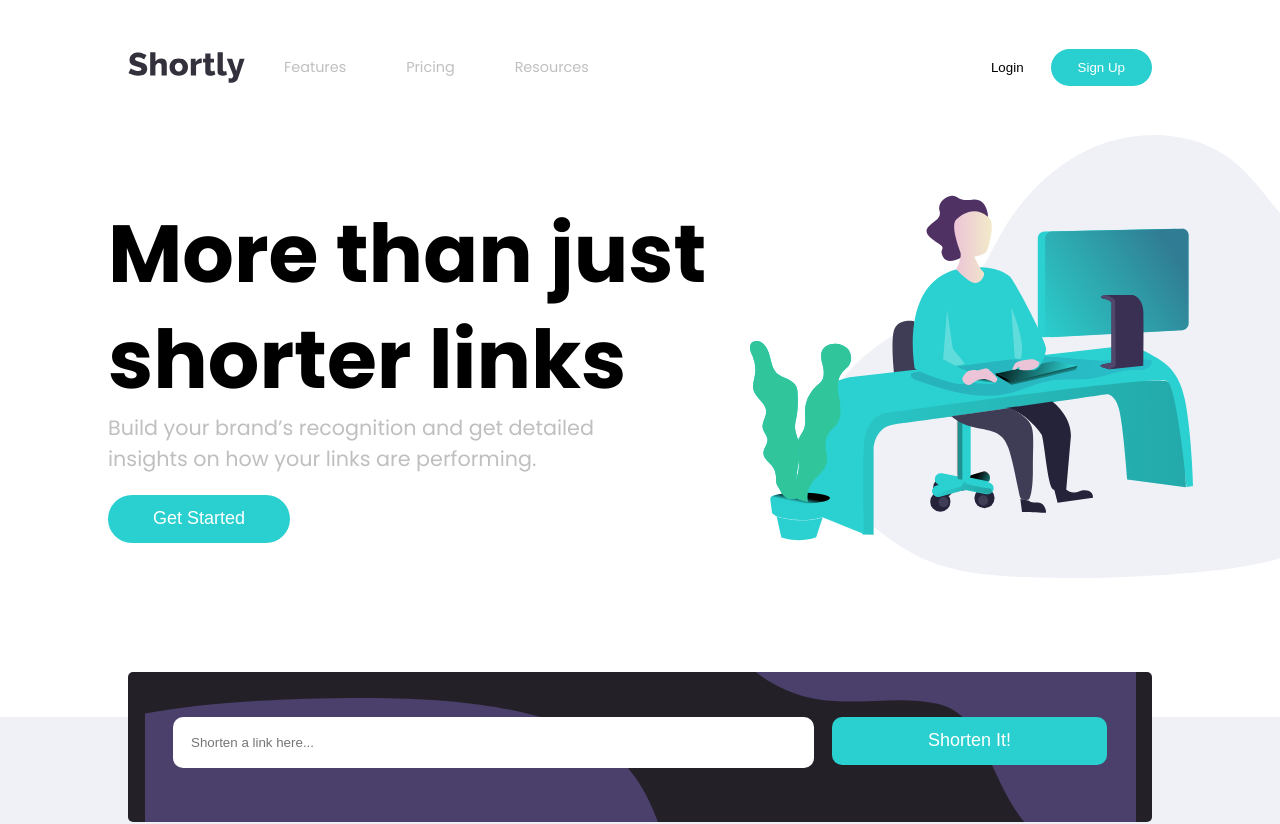
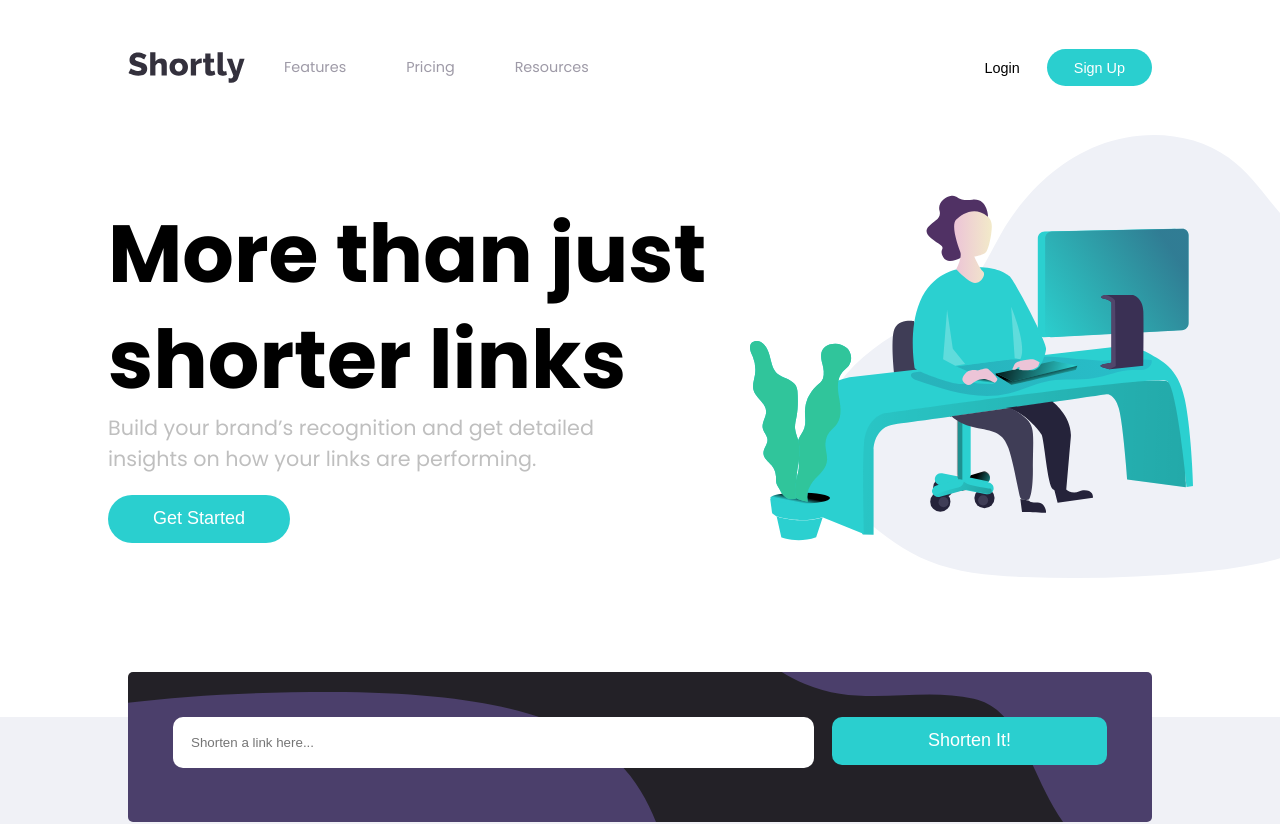
Before and after one commit to abe-m1/url-shortening-webpage, a Vue app: page / in a window 1280 px wide. Shown: the top 824 px of the page. Built offline with nearby package versions, Linux system fonts and the light colour scheme.

Commit message:
header fixex

```diff
--- a/src/components/Footer.vue
+++ b/src/components/Footer.vue
@@ -68,7 +68,7 @@ export default {
   width: 13rem;
 
   @include respond(tab-port) {
-    height: 4.3rem;
+    height: 4.1rem;
     margin-top: 4rem;
   }
 }
--- a/src/components/Header.vue
+++ b/src/components/Header.vue
@@ -120,7 +120,7 @@ export default {
         font-size: 1.6rem;
         display: flex;
         align-items: center;
-        color: $gray;
+        color: $grayishViolet;
 
         &:not(:last-child) {
           margin-right: 3rem;
@@ -145,6 +145,7 @@ export default {
   border: none;
   background-color: transparent;
   border-radius: 100px;
+  font-size: 1.6rem;
 }
 
 .header-button {
@@ -154,6 +155,7 @@ export default {
   border: none;
   border-radius: 100px;
   transition: 0.3s;
+  font-size: 1.6rem;
 
   &:hover {
     opacity: 0.5;
--- a/src/components/Shorten.vue
+++ b/src/components/Shorten.vue
@@ -78,7 +78,6 @@ export default {
   border-radius: 5px;
   z-index: 5;
   background: url(../../images/bg-shorten-mobile.svg) no-repeat center center;
-  background-size: contain;
   background-color: $veryDarkViolet;
 
   @include respond(tab-port) {
@@ -89,7 +88,6 @@ export default {
     position: relative;
     top: -5rem;
     background: url(../../images/bg-shorten-desktop.svg) no-repeat center center;
-    background-size: contain;
     background-color: $veryDarkViolet;
   }
 }
@@ -123,6 +121,7 @@ export default {
 
 .input-container {
   flex: 70%;
+  position: relative;
   @include respond(tab-port) {
   margin-right: 2rem;
   }
@@ -159,6 +158,7 @@ export default {
 .error {
   color: red;
   font-size: 1.9rem;
+  position: absolute;
 }
 
 .input-error {
--- a/src/components/ShortenedItem.vue
+++ b/src/components/ShortenedItem.vue
@@ -3,7 +3,7 @@
     <p class="original-link">{{url.original_link}}</p>
     <hr >
       <p class="short-link">{{url.short_link}}</p>
-      <button v-if="this.copied === false" @click="onClick" class="button copy-button">Copy</button>
+      <button v-if="this.copied === false" @click="onClick" class="button copy-button">Copy   </button>
       <button v-else class="button copied-button">Copied!</button>
   </li>
 </template>
@@ -48,7 +48,7 @@ export default {
   width: 100%;
    font-size: 2rem;
   display: block;
-  padding: 1.5rem 5rem;
+  padding: 1.5rem 3rem;
   border-radius: 10px;
   margin: auto;
   border: none;
```
